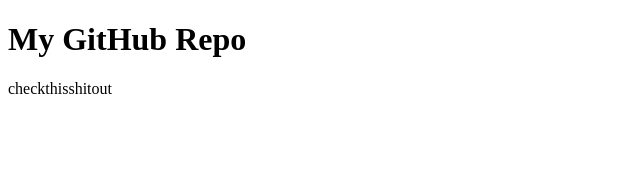
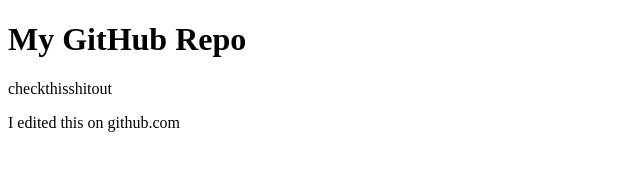
Before and after one commit to fionaluo/MyNewRepo, a plain HTML site: page index.html in a window 1280 px wide. Shown: the whole page, without its empty margins (0-640 px from the left). Drawn offline with Linux system fonts and the light colour scheme.

Commit message:
That time I added that one thing

```diff
--- a/index.html
+++ b/index.html
@@ -6,5 +6,6 @@
 <body>
 	<h1>My GitHub Repo</h1>
 	<p>checkthisshitout</p>
+	<p>I edited this on github.com</p>
 	</body>
 </html>
```
